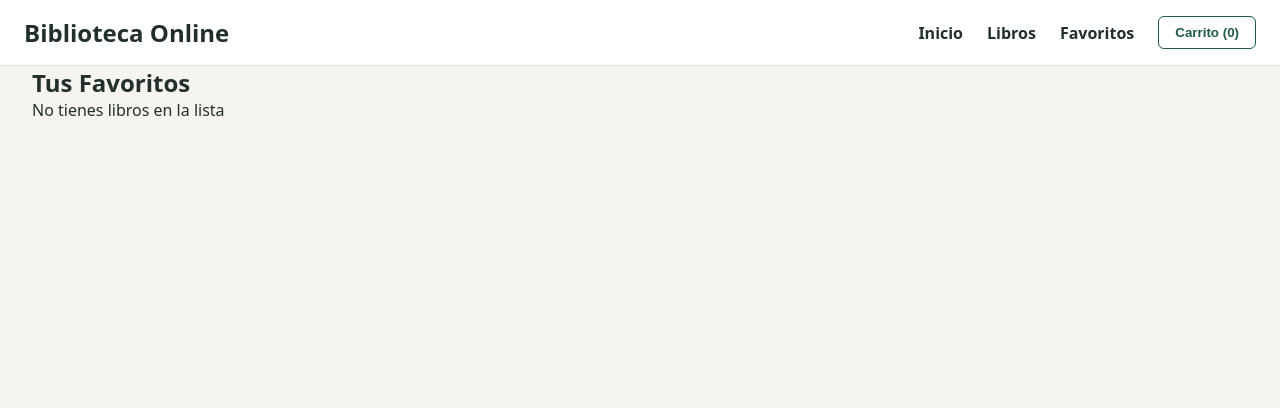
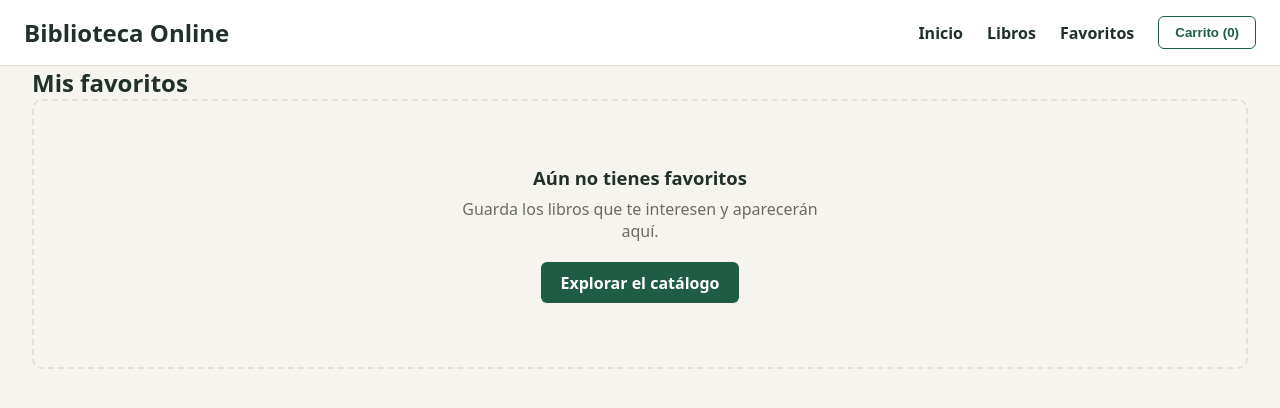
Before and after one commit to guille463/BiblioV2, a React (Vite) app in the folder frontend/: page /books/favs in a window 1280 px wide. Shown: the top 408 px of the page. Built offline with nearby package versions, Linux system fonts and the light colour scheme.

Commit message:
feat(favs): añadir página de favoritos

```diff
--- a/frontend/src/Components/BookCard.jsx
+++ b/frontend/src/Components/BookCard.jsx
@@ -19,11 +19,8 @@ export function BookCard({ book, isFav, isOnPur, onToggleFav, onAddToCart }) {
           <h3 className="book-card-title">Titulo: {book.title}</h3>
           <p className="book-card-author">Autor/a: {book.author}</p>
           <ul className="book-list-info">
-            <li className="book-card-isbn">
-              <strong>ISBN: {book.isbn}</strong>
-            </li>
-            <li className="book-card-genre">Genero: {book.genre}</li>
-            <li className="book-card-year">Año: {book.year}</li>
+            {/* <li className="book-card-genre">Genero: {book.genre}</li>
+            <li className="book-card-year">Año: {book.year}</li> */}
             <li className="book-card-stock">Stock: {book.stock}</li>
             <li className="book-card-stock-info">Estado: {textAvailable}</li>
           </ul>
--- a/frontend/src/Pages/FavBookPage.jsx
+++ b/frontend/src/Pages/FavBookPage.jsx
@@ -1,18 +1,37 @@
 import { BookCard } from "../components/BookCard";
-export function FavBookPage({ bookFav, onToggleFav }) {
+import { Link } from "react-router-dom";
+export function FavBookPage({
+  bookFav = [],
+  cartItems = [],
+  onToggleFav,
+  onAddToCart,
+}) {
+  const isEmpty = bookFav.length === 0;
+
   return (
-    <main className="fav-books">
-      <h2 className="fav-books-title">Tus Favoritos</h2>
-      {bookFav.length === 0 ? (
-        <p>No tienes libros en la lista</p>
+    <main>
+      <h2 className="page-title">Mis favoritos</h2>
+
+      {isEmpty ? (
+        <div className="empty-state">
+          <p className="empty-state-title">Aún no tienes favoritos</p>
+          <p className="empty-state-text">
+            Guarda los libros que te interesen y aparecerán aquí.
+          </p>
+          <Link to="/books" className="empty-state-cta">
+            Explorar el catálogo
+          </Link>
+        </div>
       ) : (
-        <div className="fav-book-list">
+        <div className="page-grid">
           {bookFav.map((book) => (
             <BookCard
               key={book.id}
               book={book}
               isFav={true}
+              isOnPur={cartItems.some((item) => item.book.id === book.id)}
               onToggleFav={onToggleFav}
+              onAddToCart={onAddToCart}
             />
           ))}
         </div>
--- a/frontend/src/index.css
+++ b/frontend/src/index.css
@@ -34,3 +34,53 @@ body {
   justify-content: space-between;
   align-items: center;
 }
+
+.page-grid {
+  display: flex;
+  flex-wrap: wrap;
+  justify-content: center;
+  gap: 1.25rem;
+}
+
+.empty-state {
+  display: flex;
+  flex-direction: column;
+  align-items: center;
+  gap: 0.5rem;
+  padding: 4rem 2rem;
+  border: 2px dashed var(--color-border);
+  border-radius: var(--radius-md);
+  text-align: center;
+}
+
+.empty-state-icon {
+  font-size: 3rem;
+  color: var(--color-border);
+  line-height: 1;
+}
+
+.empty-state-title {
+  font-size: 1.15rem;
+  font-weight: 600;
+  color: var(--color-text);
+}
+
+.empty-state-text {
+  color: var(--color-text-muted);
+  max-width: 360px;
+}
+
+.empty-state-cta {
+  display: inline-block;
+  margin-top: 0.75rem;
+  padding: 0.6rem 1.25rem;
+  background: var(--color-primary);
+  color: #fff;
+  text-decoration: none;
+  font-weight: 600;
+  border-radius: var(--radius-sm);
+}
+
+.empty-state-cta:hover {
+  background: var(--color-primary-dark);
+}
```
